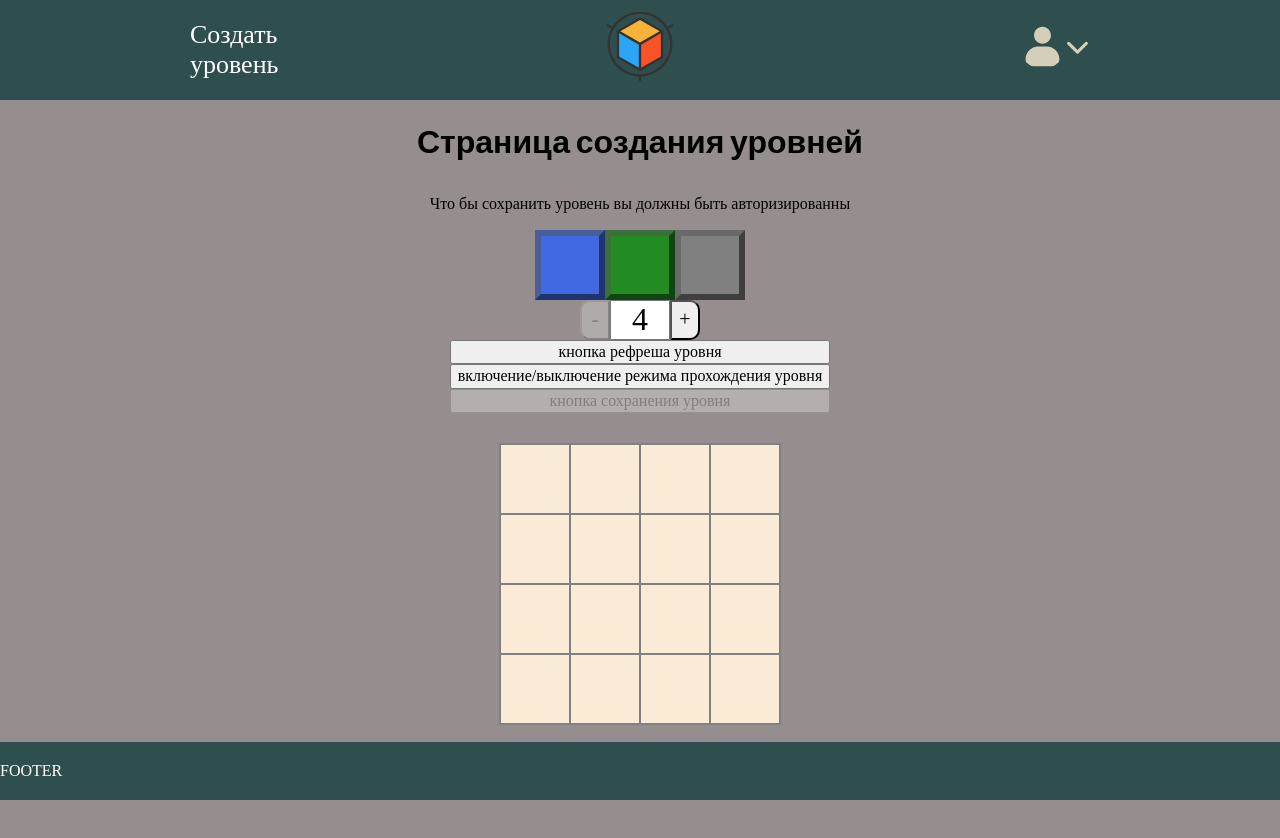
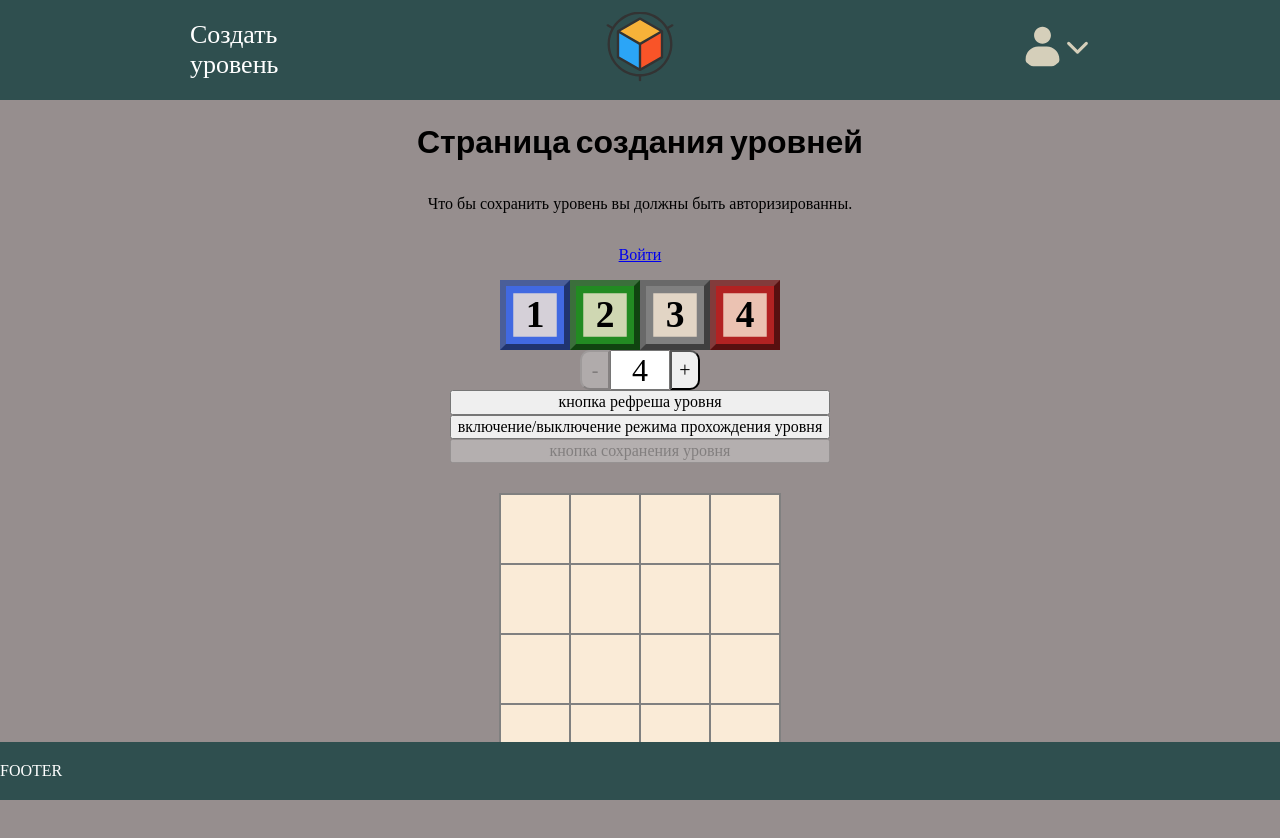
Before and after one commit to Fastor1us/game2cube, a React (Create React App) app in the folder frontend/: page /create-level in a window 1280 px wide. Shown: the top 838 px of the page. Before the commit the page ends 800 px from the top, so only its background shows below. Built offline with nearby package versions, Linux system fonts and the light colour scheme.

Commit message:
create-level-page:implemend-dnd//code-refactoring

```diff
--- a/frontend/src/App.jsx
+++ b/frontend/src/App.jsx
@@ -13,6 +13,8 @@ import { useDispatch } from 'react-redux';
 import { setUserData } from './store/slicers/userSlicer';
 import { userAPI } from './utils/api/user-api';
 import { OnlyAuth, OnlyUnAuth } from './components/ProtectedRoute';
+import { DndProvider } from 'react-dnd';
+import { HTML5Backend } from 'react-dnd-html5-backend';
 
 
 export default function App() {
@@ -32,6 +34,7 @@ export default function App() {
   }, [data, error]);
 
   return (
+    <DndProvider backend={HTML5Backend}>
       <Routes>
         <Route path='/' element={<Layout />}>
           {/* <Route index element={<GamePage />} /> */}
@@ -51,5 +54,6 @@ export default function App() {
           <Route path='*' element={<NotFoundPage />} />
         </Route>
       </Routes>
+    </DndProvider>
   );
 }
--- a/frontend/src/components/Game/Cell/Cell.jsx
+++ b/frontend/src/components/Game/Cell/Cell.jsx
@@ -11,14 +11,14 @@ import store from '../../../store/store';
 import styles from './Cell.module.css';
 
 
-const Cell = React.memo((props) => {
+const Cell = React.forwardRef((props, ref) => {
   const dispatch = useDispatch();
-  const ref = useRef();
+  const innerRef = useRef();
 
   const isMainCellLinked = useSelector(linkedColorSelector(props.color));
 
   useEffect(() => {
-    if (!props.isCreatingMode && !props.isCellOutsideGame) {
+    if (!props.isCellOutsideGame && !props.isCreatingMode) {
       const handleMouseEnter = () => {
         // console.log('handleMouseEnter');
         dispatch(setCellCoords({
@@ -65,16 +65,16 @@ const Cell = React.memo((props) => {
           }
         }
       }
-      ref.current.addEventListener('mouseenter', handleMouseEnter);
+      innerRef.current.addEventListener('mouseenter', handleMouseEnter);
       return () => {
-        ref.current && ref.current.removeEventListener('mouseenter', handleMouseEnter);
+        innerRef.current && innerRef.current.removeEventListener('mouseenter', handleMouseEnter);
       };
     }
-  }, [props.isCreatingMode]);
+  }, []);
 
   return (
-    <li ref={ref} >
-      <div
+    <li ref={innerRef} style={props.styles || null}>
+      <div ref={ref || null}
         className={`${[
           styles.cell,
           props.sequenceNumber === 1 && !isMainCellLinked && styles.mainCell,
--- a/frontend/src/components/Game/Cell/Cell.module.css
+++ b/frontend/src/components/Game/Cell/Cell.module.css
@@ -52,7 +52,6 @@
   width: 100%;
   transform: scale(.75);
   color: white;
-  /* background-color: rgb(250 234 214 / 80%); */
 }
 
 .main-blue::before {
@@ -75,6 +74,10 @@
   content: '5';
 }
 
+.main-yellow::before {
+  content: '6';
+}
+
 
 .red {
   background-color: FireBrick;
@@ -95,3 +98,7 @@
 .purple {
   background-color: DarkOrchid;
 }
+
+.yellow {
+  background-color: Goldenrod;
+}
--- a/frontend/src/index.css
+++ b/frontend/src/index.css
@@ -18,6 +18,9 @@ h1 {
 
 body {
   background-color: rgb(150, 142, 142);
+  display: flex;
+  flex-direction: column;
+  height: 100vh;
 }
 
 @media (min-width: 768px) and (max-width: 1023px) {
--- a/frontend/src/pages/CreateLevelsPage/CreateLevelsPage.jsx
+++ b/frontend/src/pages/CreateLevelsPage/CreateLevelsPage.jsx
@@ -1,13 +1,18 @@
 import React, { useEffect, useState } from 'react';
 import Game from '../../components/Game/Game.jsx';
-import data from './field.json';
 import { useDispatch, useSelector } from 'react-redux';
-import { setGridData } from '../../store/slicers/gameSlicer.js';
+import { setCellState, setGridData } from '../../store/slicers/gameSlicer.js';
 import GridSizeController
   from '../../components/GridSizeController/GridSizeController.jsx';
 import { isAuthSelector } from '../../store/selectors/userSelectors.js';
-import Cell from '../../components/Game/Cell/Cell.jsx';
+import { gridDataSelector } from '../../store/selectors/gameSelectors.js';
+import OuterDonorCell from '../../utils/HOC/OuterDonorCell.jsx';
+import InnerDonorCell from '../../utils/HOC/InnerDonorCell.jsx';
+import RecipientCell from '../../utils/HOC/RecipientCell.jsx';
 import styles from './CreateLevelsPage.module.css';
+import { NavLink } from 'react-router-dom';
+import { useDrop } from 'react-dnd';
+
 
 const cellPattern = {
   color: null,
@@ -17,9 +22,8 @@ const cellPattern = {
   focus: false
 }
 
-const arrMainCellsColors = [
-  'blue', 'green', 'gray', 'red', 'purple'
-]
+const arrCellsColors =
+  ['blue', 'green', 'gray', 'red', 'purple', 'yellow'];
 
 
 export default function CreatingLevelsPage() {
@@ -29,26 +33,48 @@ export default function CreatingLevelsPage() {
 
   const isAuth = useSelector(isAuthSelector);
 
+  const fields = useSelector(gridDataSelector);
+
   useEffect(() => {
-    // const { fields } = data;
     const fields = Array.from(Array(gridSize),
       () => Array(gridSize).fill(cellPattern));
     dispatch(setGridData(fields));
   }, [gridSize]);
 
+  const [, dropRef] = useDrop({
+    accept: 'cell',
+    drop: (item) => {
+      if (item.isInner) {
+        dispatch(setCellState({
+          address: item.address,
+          data: {
+            color: null,
+            sequenceNumber: null,
+          }
+        }));
+      }
+    },
+  });
+
   return (
-    <>
+    <section className={styles.container} ref={dropRef}>
       <h1>Страница создания уровней</h1>
-      {!isAuth && <p>
-        Что бы сохранить уровень вы должны быть авторизированны
-      </p>}
+      {!isAuth && (<>
+        <p>
+          Что бы сохранить уровень вы должны быть авторизированны.
+        </p>
+        <p>
+          <NavLink to='/login'>Войти</NavLink>
+        </p>
+      </>)}
       {isAuth && <p>
         Для сохранения уровеня, после его создания, уровень необходимо пройти,
         тогда кнопка "сохранить" станет активна
       </p>}
       <ul className={styles.creatingCellsList}>
-        {arrMainCellsColors.slice(0, gridSize - 1).map((strColor, index) => {
-          return <Cell key={index} color={strColor}
+        {arrCellsColors.slice(0, gridSize).map((strColor, index) => {
+          return <OuterDonorCell
+            key={index} color={strColor} sequenceNumber={1}
             {...{ isCreatingMode, isCellOutsideGame: true }} />
         })}
       </ul>
@@ -64,7 +90,32 @@ export default function CreatingLevelsPage() {
           кнопка сохранения уровня
         </button>
       </section>
-      <Game isCreatingMode={isCreatingMode} />
-    </>
+
+      {isCreatingMode &&
+        <ul
+          className={`${[
+            styles.gameField,
+            styles[`gameGrid${fields.length}`],
+          ].join(' ')}`}
+        >
+          {fields.map((_, row) => {
+            return _.map((item, col) => {
+              const Cell = item.sequenceNumber ?
+                InnerDonorCell : RecipientCell;
+              return <Cell
+                {...item}
+                key={row + '' + col}
+                address={{ row, col }}
+                isCreatingMode={true}
+              />
+            });
+          })}
+        </ul>
+      }
+
+      {!isCreatingMode &&
+        <Game isCreatingMode={isCreatingMode} />
+      }
+    </section>
   );
 }
--- a/frontend/src/pages/CreateLevelsPage/CreateLevelsPage.module.css
+++ b/frontend/src/pages/CreateLevelsPage/CreateLevelsPage.module.css
@@ -4,3 +4,38 @@
   padding: 0;
   margin: 0;
 }
+
+.gameField {
+  list-style-type: none;
+  margin: 30px 0 0;
+  padding: 0;
+  display: grid;
+  gap: 0;
+  /* gap: 1px; */
+  /* background-color: darkcyan; */
+  border: 1px solid grey;
+  -webkit-user-select: none;
+  -moz-user-select: none;
+  -ms-user-select: none;
+  user-select: none;
+  position: relative;
+}
+
+.gameGrid4 {
+  grid-template-columns: repeat(4, 1fr);
+}
+
+.gameGrid5 {
+  grid-template-columns: repeat(5, 1fr);
+}
+
+.gameGrid6 {
+  grid-template-columns: repeat(6, 1fr);
+}
+
+.container {
+  display: flex;
+  flex-direction: column;
+  align-items: center;
+  padding-bottom: 200px;
+}
--- /dev/null
+++ b/frontend/src/utils/HOC/InnerDonorCell.jsx
@@ -0,0 +1,27 @@
+import React, { useEffect, useState } from 'react';
+import { useDrag } from 'react-dnd';
+import Cell from '../../components/Game/Cell/Cell';
+
+
+export default function InnerDonorCell(props) {
+  const [{ isDragging }, dragRef] = useDrag({
+    type: 'cell',
+    item: {
+      color: props.color,
+      address: {
+        row: props.address.row,
+        col: props.address.col
+      },
+      isInner: true
+    },
+    collect: monitor => ({
+      isDragging: !!monitor.isDragging()
+    }),
+  });
+
+  return <Cell {...props} ref={dragRef}
+    styles={{
+      opacity: isDragging ? .75 : 1,
+    }}
+  />
+};
--- /dev/null
+++ b/frontend/src/utils/HOC/OuterDonorCell.jsx
@@ -0,0 +1,40 @@
+import React, { useEffect, useState } from 'react';
+import { useDrag } from 'react-dnd';
+import Cell from '../../components/Game/Cell/Cell';
+import { useSelector } from 'react-redux';
+import { gridDataSelector } from '../../store/selectors/gameSelectors';
+
+
+export default function OuterDonorCell(props) {
+  const gridData = useSelector(gridDataSelector);
+
+  const [isTwoColorsPresent, setIsTwoColorsPresent] = useState(false);
+
+  useEffect(() => {
+    setIsTwoColorsPresent(gridData.reduce((acc, row) => {
+      row.forEach(item => {
+        if (item.color === props.color && item.sequenceNumber === 1) {
+          acc = acc + 1
+        }
+      })
+      return acc
+    }, 0) === 2);
+  }, [gridData]);
+
+
+  const [{ isDragging }, dragRef] = useDrag({
+    type: 'cell',
+    item: {
+      color: props.color,
+    },
+    collect: monitor => ({
+      isDragging: !!monitor.isDragging()
+    }),
+  });
+
+  return <Cell {...props} ref={isTwoColorsPresent ? null : dragRef}
+    styles={{
+      opacity: isTwoColorsPresent ? .5 : (isDragging ? .75 : 1),
+    }}
+  />
+};
--- /dev/null
+++ b/frontend/src/utils/HOC/RecipientCell.jsx
@@ -0,0 +1,42 @@
+import React from 'react';
+import { useDrop } from 'react-dnd';
+import Cell from '../../components/Game/Cell/Cell';
+import { useDispatch } from 'react-redux';
+import { setCellState } from '../../store/slicers/gameSlicer';
+
+
+export default function RecipientCell(props) {
+  const dispatch = useDispatch();
+
+  const [{ isOver }, dropRef] = useDrop({
+    accept: 'cell',
+    drop: (item) => {
+      if (item.isInner) {
+        console.log('isInner');
+        dispatch(setCellState({
+          address: item.address,
+          data: {
+            color: null,
+            sequenceNumber: null,
+          }
+        }));
+      }
+      dispatch(setCellState({
+        address: props.address,
+        data: {
+          color: item.color,
+          sequenceNumber: 1,
+        }
+      }));
+    },
+    collect: monitor => ({
+      isOver: !!monitor.isOver()
+    })
+  });
+
+  return <Cell {...props} ref={dropRef}
+    styles={{
+      opacity: isOver ? 0.5 : 1,
+    }}
+  />
+};
--- a/package.json
+++ b/package.json
@@ -1,6 +1,6 @@
 {
   "name": "game2cube",
-  "version": "0.3.8",
+  "version": "0.3.9",
   "description": "pet-project",
   "private": true,
   "scripts": {
@@ -41,6 +41,8 @@
     "axios": "^1.6.1",
     "nodemailer": "^6.9.7",
     "react": "^18.2.0",
+    "react-dnd": "^16.0.1",
+    "react-dnd-html5-backend": "^16.0.1",
     "react-dom": "^18.2.0",
     "react-redux": "^8.1.3",
     "react-router-dom": "^6.18.0"
```
Also changed, not shown: frontend/src/components/Game/Game.jsx (+6 -19 lines). Lines whose indentation alone changed are shown as unchanged.
